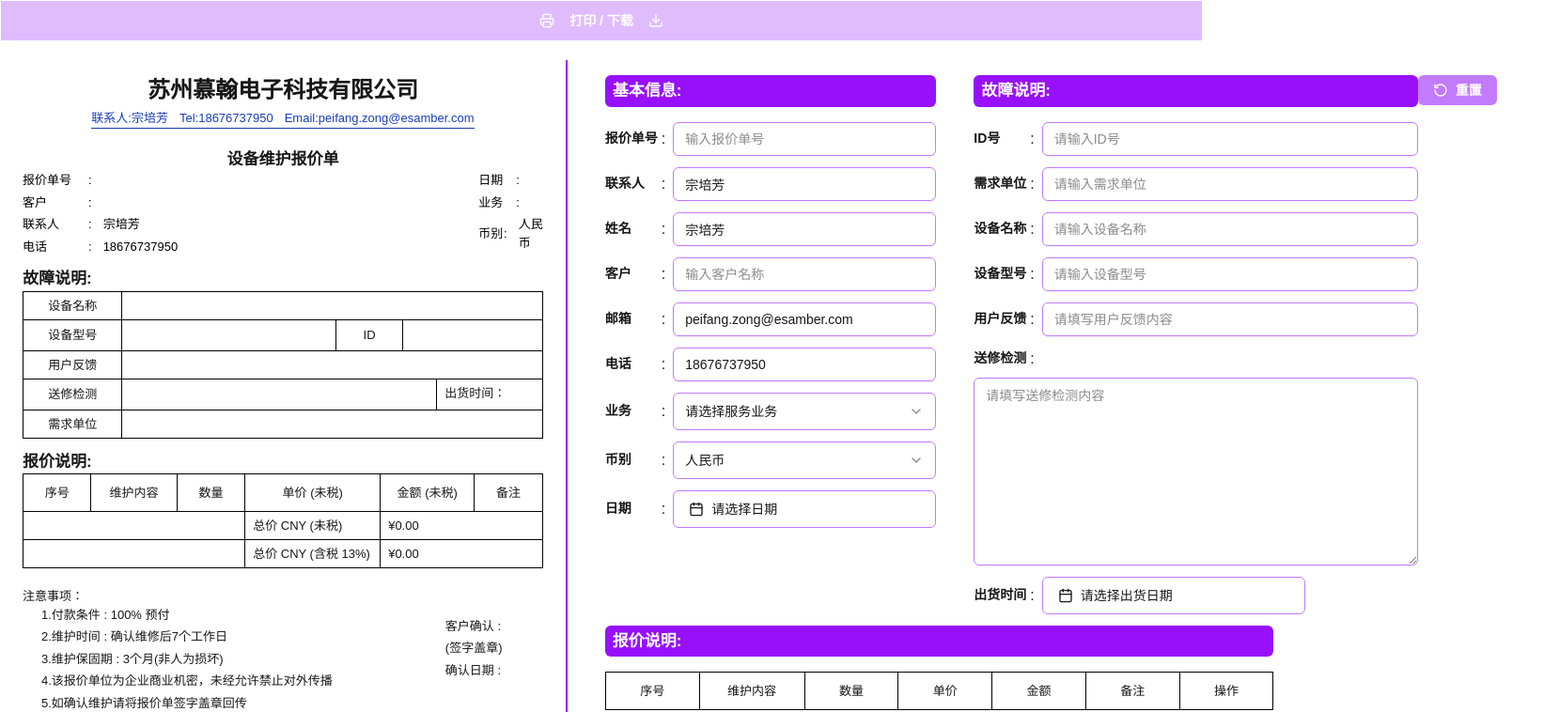
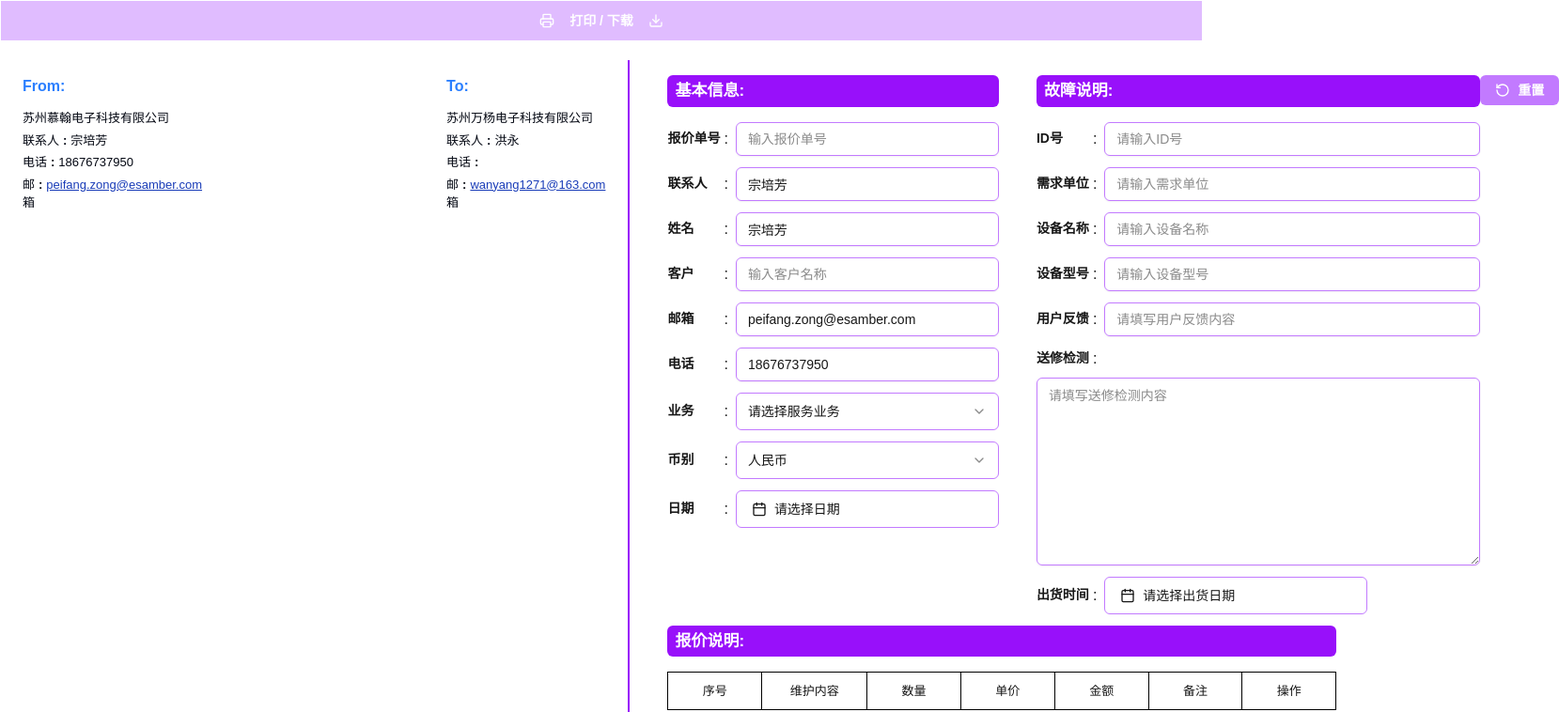
Before and after one commit to nickchow2020/invoice-app, a Next.js app: page /quotation in a window 1280 px wide. Shown: the top 758 px of the page at 94% size, 1659 px wide, since content can reach past the window. Built offline with nearby package versions, Linux system fonts and the light colour scheme.

Commit message:
update tailwind css

```diff
--- a/package.json
+++ b/package.json
@@ -25,14 +25,14 @@
     "react-hook-form": "^7.56.1",
     "react-to-print": "^3.1.0",
     "sharp": "^0.34.1",
-    "tailwind-merge": "^3.2.0",
-    "tailwindcss": "^4.1.5"
+    "tailwind-merge": "^3.2.0"
   },
   "devDependencies": {
     "@types/node": "22.15.2",
     "@types/react": "19.1.2",
     "eslint": "9.25.1",
     "eslint-config-next": "15.3.1",
+    "tailwindcss": "^4.1.7",
     "tw-animate-css": "^1.2.8",
     "typescript": "5.8.3"
   }
--- a/src/app/quotation/page.tsx
+++ b/src/app/quotation/page.tsx
@@ -6,12 +6,12 @@ import { Invoice, InvoiceDetail } from "@/components/InvoiceDetail";
 import MaintenanceInstructionTable from "@/components/MaintenanceInstructionTable";
 import PersonalInfo from "@/components/PersonalInfo";
 import PricingTable from "@/components/PricingTable";
-import { TitleInfo } from "@/components/TitleInfo";
 import { useRef } from "react";
 import { FormProvider, useForm } from "react-hook-form";
 import { useReactToPrint } from "react-to-print";
 import { Button } from "@/components/components/ui/button";
 import { Printer, Download, RotateCcw } from "lucide-react";
+import { HeaderContactInfo } from "@/components/HeaderContact";
 
 export type FormValues = {
     quoteNo: string;
@@ -82,27 +82,37 @@ export default function Page() {
                 </Button>
                 <main className="flex">
                     <div className="w-[210mm] px-6 py-4" ref={contentRef}>
-                        <section className="flex flex-col items-center justify-center">
-                            <TitleInfo />
+                        <section className="flex items-center justify-start">
+                            <HeaderContactInfo
+                                title="From"
+                                companyName="苏州慕翰电子科技有限公司"
+                                contactName={"宗培芳"}
+                                email={"peifang.zong@esamber.com"}
+                                phone={"18676737950"}
+                            />
+                            <HeaderContactInfo
+                                title="To"
+                                companyName="苏州万杨电子科技有限公司"
+                                contactName={"洪永"}
+                                email={"wanyang1271@163.com"}
+                                phone={""}
+                                className="ml-65"
+                            />
                         </section>
-                        <section>
-                            <PersonalInfo />
-                        </section>
+                        <section>{/* <PersonalInfo /> */}</section>
                         <section className="mb-3">
-                            <h2 className="font-extrabold text-[17px]">
+                            {/* <h2 className="font-extrabold text-[17px]">
                                 故障说明:
                             </h2>
-                            <MaintenanceInstructionTable />
+                            <MaintenanceInstructionTable /> */}
                         </section>
                         <section className="mb-5">
-                            <h2 className="font-extrabold text-[17px]">
+                            {/* <h2 className="font-extrabold text-[17px]">
                                 报价说明:
                             </h2>
-                            <PricingTable />
+                            <PricingTable /> */}
                         </section>
-                        <section>
-                            <Footer />
-                        </section>
+                        <section>{/* <Footer /> */}</section>
                     </div>
                     <div className="px-10 py-4 border-l-2 border-l-purple-600 min-w-[210mm]">
                         <article className="flex h-fit w-full">
--- /dev/null
+++ b/src/components/HeaderContact.tsx
@@ -0,0 +1,56 @@
+import { cn } from "@/utility/helper";
+
+function Column({
+    name,
+    value,
+    link,
+    className = "",
+}: {
+    name: string;
+    value: string;
+    link?: boolean;
+    className?: string;
+}) {
+    return (
+        <div
+            className={cn(
+                "flex text-[13px] font-normal text-gray-950 mb-1",
+                className
+            )}
+        >
+            <p className="">{name}</p>
+            <span className="font-bold mx-1">:</span>
+            <p className={cn("", { " text-blue-800 underline": link })}>
+                {value}
+            </p>
+        </div>
+    );
+}
+
+export function HeaderContactInfo({
+    title,
+    companyName,
+    contactName,
+    email,
+    phone,
+    className = "",
+}: {
+    title: string;
+    companyName: string;
+    contactName: string;
+    email: string;
+    phone: string;
+    className?: string;
+}) {
+    return (
+        <div className={cn("flex flex-col", className)}>
+            <h3 className="font-bold  text-blue-500 mb-3">{title}:</h3>
+            <p className="text-[13px] font-normal text-gray-950 mb-1">
+                {companyName}
+            </p>
+            <Column name="联系人" value={contactName} />
+            <Column name="电话" value={phone} />
+            <Column name="邮箱" value={email} link />
+        </div>
+    );
+}
```
Also changed, not shown: 1 other file (tests, documents, lock files or other folders).
